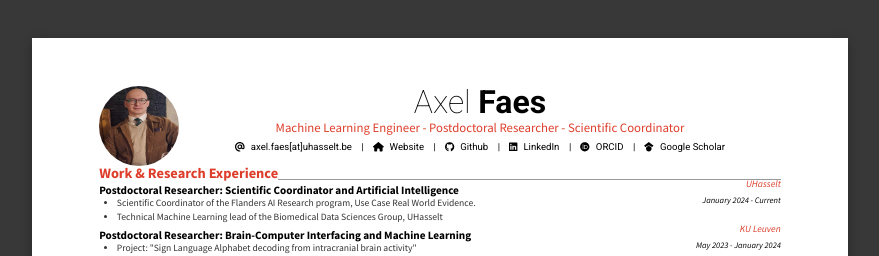
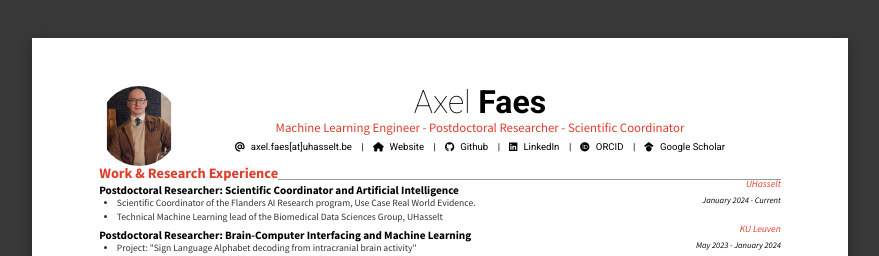
Before and after one commit to TheAxeC/theaxec.github.io, a Jekyll site: the page built from _pages/cv.md, in a window 1280 px wide. Shown: the top 256 px of the page, without its empty margins (200-1079 px from the left). Built offline with Jekyll 4.4.1, drawn with Linux system fonts in a browser that asks for light colours; a style sheet for code colours, icons or effects is not loaded.

Commit message:
update portrait

```diff
--- a/_data/data.yml
+++ b/_data/data.yml
@@ -4,7 +4,7 @@
   background: Machine Learning Engineer
   expert: Postdoctoral Researcher
   ai: Scientific Coordinator
-  portrait_url: /assets/images/photos/portrait.jpg
+  portrait_url: /assets/images/photos/white-portrait.jpg
   footer: Curriculum Vitae
 
 experience:
```
Also changed, not shown: assets/images/photos/white-portrait.jpg (added).
